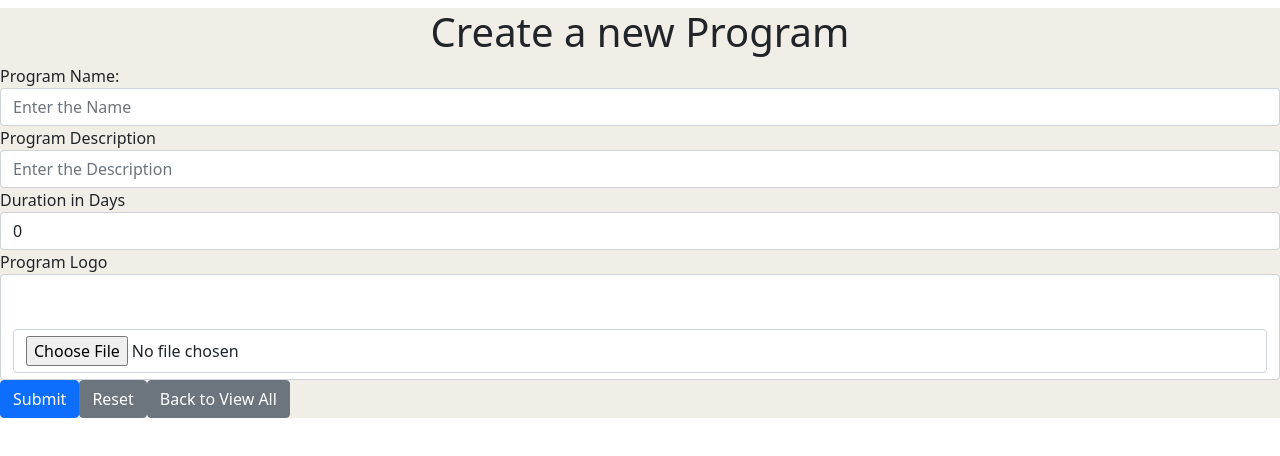
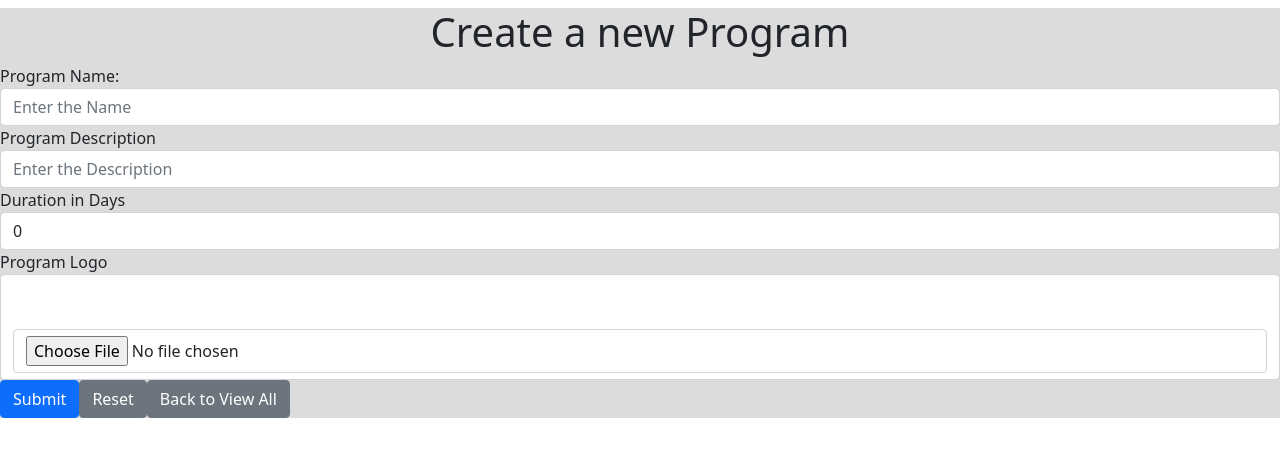
Before and after one commit to kimanhtong/coding_courses, a React (Create React App) app in the folder frontend/: page /program/new in a window 1280 px wide. Shown: the top 456 px of the page. Built offline with nearby package versions, Linux system fonts and the light colour scheme; no server answers.

Commit message:
To start adding CSS on Program List page

```diff
--- a/frontend/src/components/Program/ProgramList.jsx
+++ b/frontend/src/components/Program/ProgramList.jsx
@@ -21,12 +21,12 @@ const ProgramList = () => {
 
   const allPrograms = programs.map(program => (
     <Col key={program.id} md={4} >
-      <Card style={{height: '450px', marginRight: '20px', marginBottom: '20px'}} class="card">
+      <Card style={{height: '475px', marginRight: '20px', marginBottom: '20px'}} class="card">
         <Card.Img
           src={program.img_url.url}
           alt={program.name}
           variant="top"
-          height={'320px'}
+          height={"60%"}
         />
          <Card.Body>
           <Card.Title> {program.name} </Card.Title>
--- a/frontend/src/components/styles/list.css
+++ b/frontend/src/components/styles/list.css
@@ -1,5 +1,5 @@
 .App {
-  background-color: #f1eee7;
+  background-color: gainsboro;
 }
 .error {
   color: red;
```
